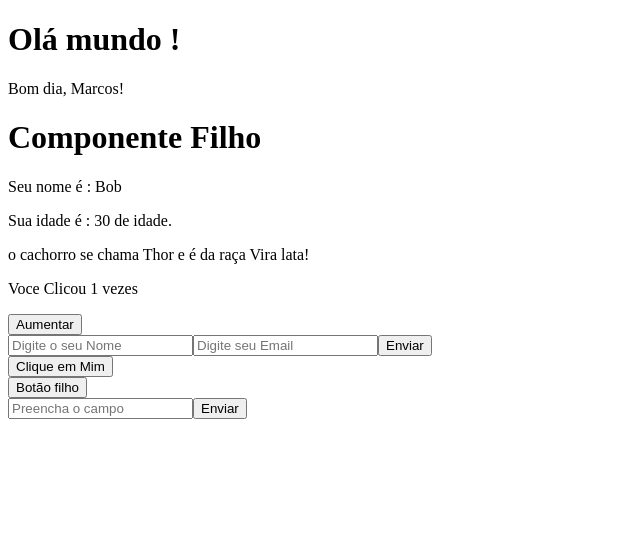
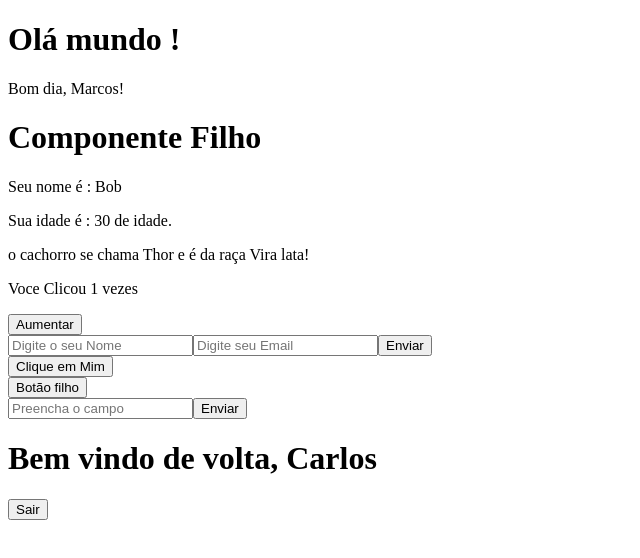
Before and after one commit to Neyzim/react-course, a React (Vite) app: page / in a window 1280 px wide. Shown: the top 558 px of the page, without its empty margins (0-640 px from the left). Built offline with nearby package versions, Linux system fonts and the light colour scheme.

Commit message:
feat: created Components to Study Condicional Rendering

```diff
--- a/src/App.jsx
+++ b/src/App.jsx
@@ -9,6 +9,8 @@ import UserInfoForm from './components/UserInfoForm';
 import Button from './components/Button';
 import FatherFunction from './components/FatherFunction';
 import FormEvent from './components/FormEvent';
+import COndicionalRender from './components/COndicionalRender';
+import LoginButton from './components/LoginButton';
 
 
 
@@ -16,16 +18,30 @@ function App() {
 
   return (
   <>
+    {/*Criação de componente */}
     <Welcome />
+    {/*Expressões do JSX */}
     <BomDia />
+    {/*Componente dentro de Componente */}
     <FatherComponent />
+    {/*Props */}
     <Description nome="Bob" idade={30}/>
+    {/*Desetruturação de Props */}
     <Dog nome="Thor" raca="Vira lata" />
+    {/*Use State */}
     <Counter />
+    {/*Multiplos Estados */}
     <UserInfoForm />
+    {/*Eventos */}
     <Button />
+    {/*Funções de manipulação de eventos com props */}
     <FatherFunction />
+    {/*Eventos de formulário */}
     <FormEvent />
+    {/*Renderiação condicional & expressão ternária*/}
+    <COndicionalRender user="Carlos" />
+    <LoginButton loggedIn={true}/>
+
   </>
   );
 }
--- /dev/null
+++ b/src/components/COndicionalRender.jsx
@@ -0,0 +1,11 @@
+import React from 'react'
+
+const COndicionalRender = ({user}) => {
+  return (
+    <div>
+      {user && <h1>Bem vindo de volta, {user}</h1>}
+    </div>
+  )
+}
+
+export default COndicionalRender
--- /dev/null
+++ b/src/components/LoginButton.jsx
@@ -0,0 +1,13 @@
+
+
+
+const LoginButton = ({loggedIn}) => {
+    // a idéia aqui é exibir o botão sair se logado ou vice versa
+  return (
+    <div>
+      {loggedIn ? <button>Sair</button> : <button>Entrar</button>} {/*parametro ? se true : se false*/}
+    </div>
+  )
+}
+
+export default LoginButton
```
